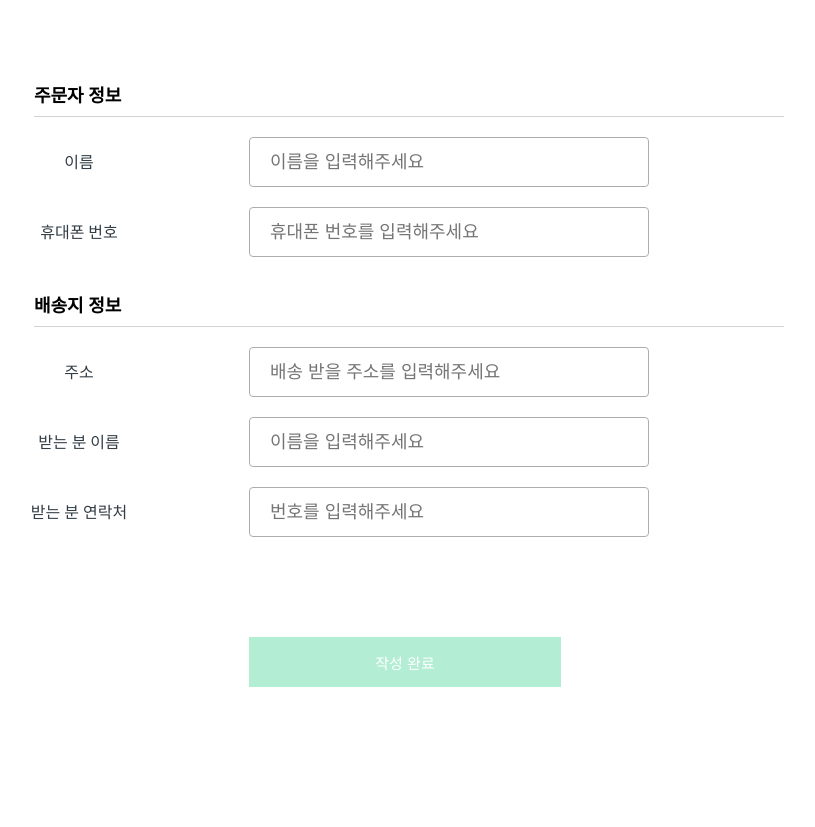
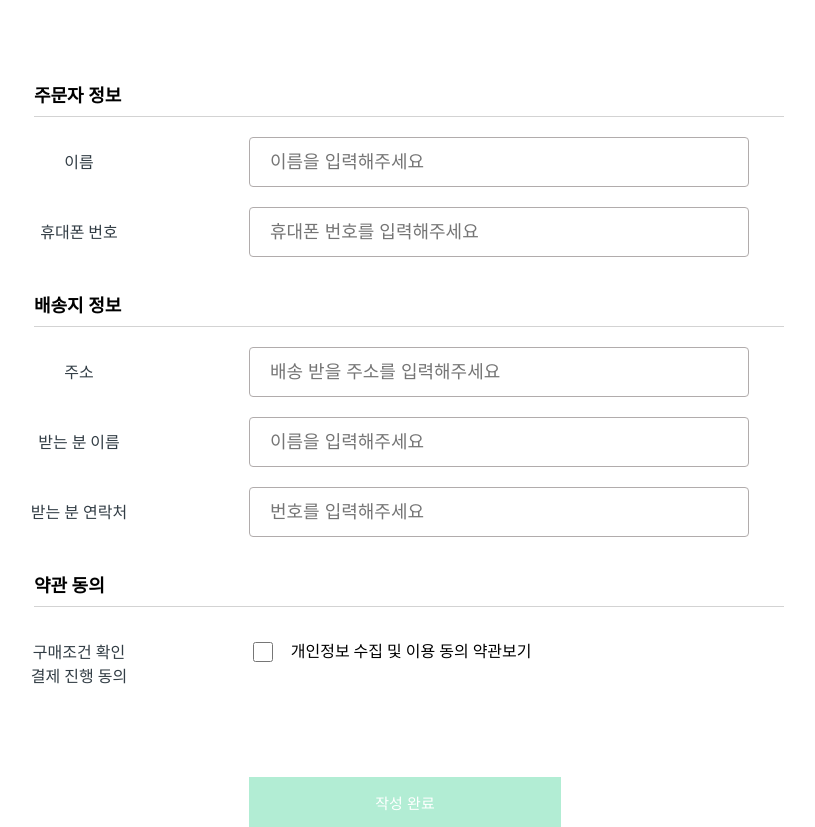
Before and after one commit to pulkkot/pulkkot_village, a React (Create React App) app in the folder frontend/: page /products/order in a window 1280 px wide. Shown: the part 320-1147 px from the top of the page, without its empty margins (231-1046 px from the left). Before the commit the page ends 1007 px from the top, so only its background shows below. Built offline with nearby package versions, Linux system fonts and the light colour scheme; a small style sheet from the web is missing.

Commit message:
feat(ProductOrder.tsx): order form modify

```diff
--- a/frontend/src/components/products/ProductOrder.tsx
+++ b/frontend/src/components/products/ProductOrder.tsx
@@ -21,20 +21,22 @@ function ProductOrder() {
           <Label htmlFor="ordererName">이름</Label>
           <Input
             id="ordererName"
-            width="40%"
+            width="50%"
             height="50px"
             placeholder="이름을 입력해주세요"
             onChange={(e) => setProductName(e.target.value)}
+            required
           />
         </InputWrapper>
         <InputWrapper>
           <Label htmlFor="ordererContact">휴대폰 번호</Label>
           <Input
             id="ordererContact"
-            width="40%"
+            width="50%"
             height="50px"
             placeholder="휴대폰 번호를 입력해주세요"
             onChange={(e) => setPrice(e.target.value)}
+            required
           />
         </InputWrapper>
         <SubTitle>배송지 정보</SubTitle>
@@ -42,33 +44,52 @@ function ProductOrder() {
           <Label htmlFor="deliveryAddress">주소</Label>
           <Input
             id="deliveryAddress"
-            width="40%"
+            width="50%"
             height="50px"
             placeholder="배송 받을 주소를 입력해주세요"
             onChange={(e) => setStock(e.target.value)}
+            required
           />
         </InputWrapper>
         <InputWrapper>
           <Label htmlFor="recipientName">받는 분 이름</Label>
           <Input
             id="recipientName"
-            width="40%"
+            width="50%"
             height="50px"
             placeholder="이름을 입력해주세요"
             onChange={(e) => setStock(e.target.value)}
+            required
           />
         </InputWrapper>
         <InputWrapper>
           <Label htmlFor="recipientContact">받는 분 연락처</Label>
           <Input
             id="recipientContact"
-            width="40%"
+            width="50%"
             height="50px"
             placeholder="번호를 입력해주세요"
             onChange={(e) => setPrice(e.target.value)}
+            required
           />
         </InputWrapper>
 
+        <SubTitle>약관 동의</SubTitle>
+        <InputWrapper>
+          <Label htmlFor="deliveryAddress">
+            구매조건 확인 <br /> 결제 진행 동의
+          </Label>
+          <Input
+            id="deliveryAddress"
+            width="20px"
+            height="20px"
+            placeholder="배송 받을 주소를 입력해주세요"
+            onChange={(e) => setStock(e.target.value)}
+            type="checkbox"
+            required
+          />
+          <span>ㅤ개인정보 수집 및 이용 동의 약관보기</span>
+        </InputWrapper>
         <ButtonWrapper>
           <Button variant="primary" height="50px" width="50%">
             작성 완료
@@ -120,6 +141,7 @@ const Label = styled.label`
   line-height: normal;
   /* border: 1px solid ${({ theme }) => theme.colors.border}; */
   /* border-radius: 0.25em; */
+  display: inline-block;
   width: 30%;
   text-align: center;
   height: 50px;
@@ -130,6 +152,7 @@ const InputWrapper = styled.div`
   display: flex;
   width: 80%;
   margin-top: 20px;
+  align-items: center;
 `;
 
 const ButtonWrapper = styled.div`
```
